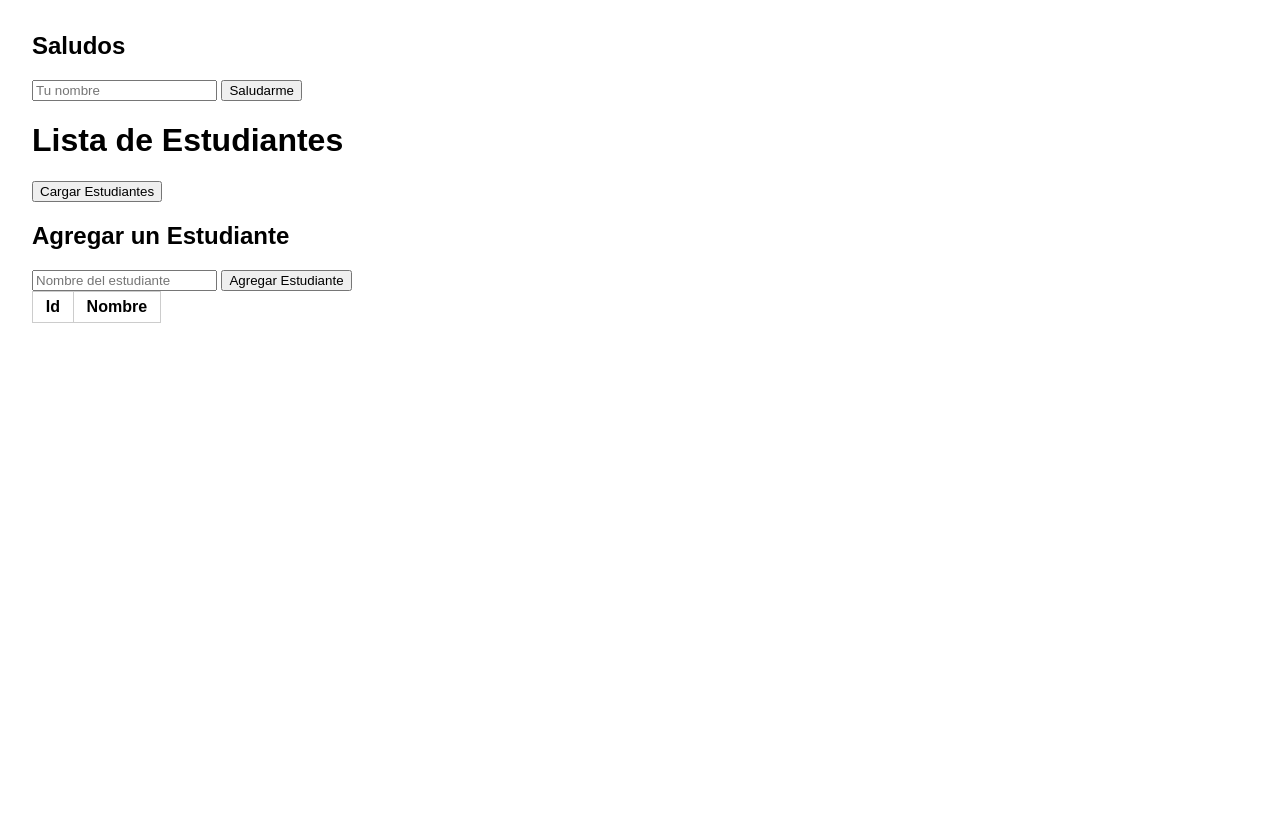
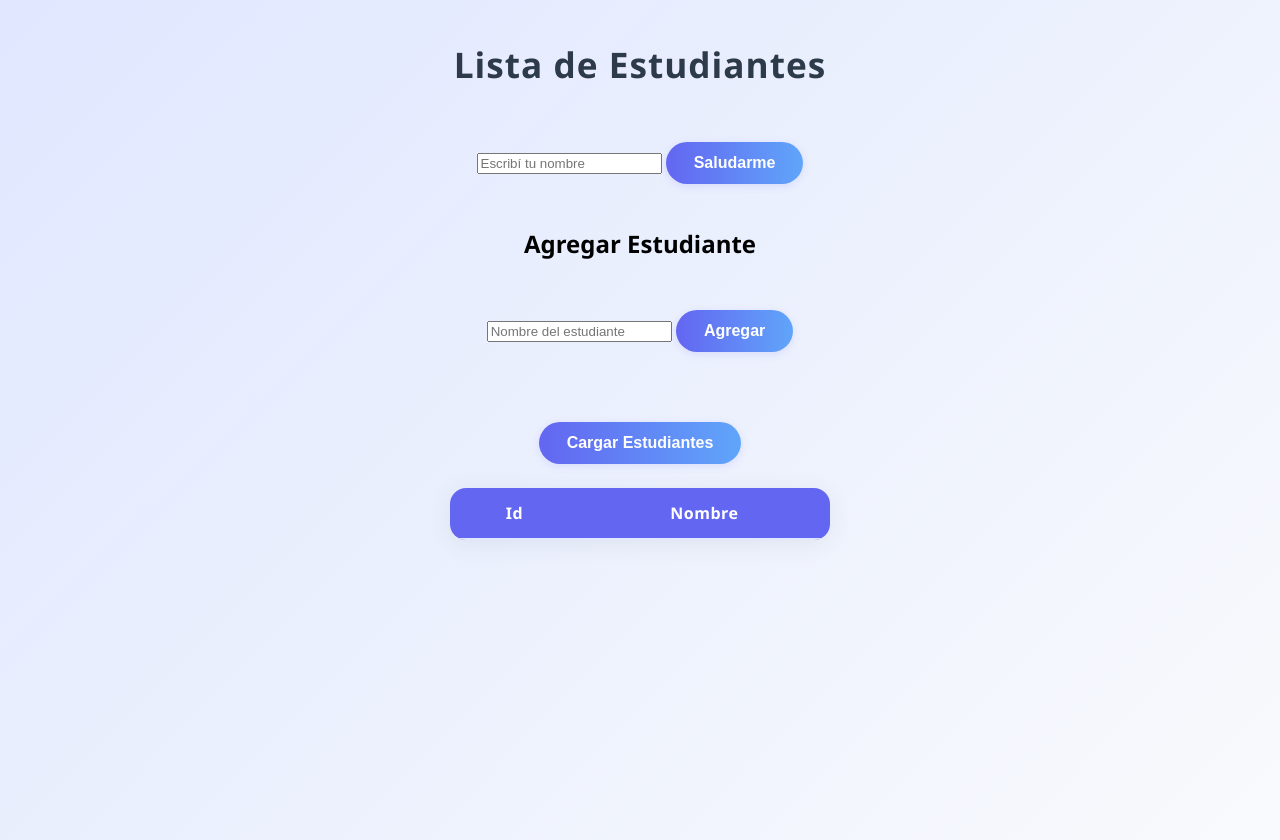
Before and after one commit to LFRTTI/utn-so-final-project-lucasferretti, a plain HTML site: page frontend/index.html in a window 1280 px wide. Before the commit the page ends 800 px from the top, so only its background shows below. Drawn offline with Linux system fonts and the light colour scheme.

Commit message:
Update index.html

```diff
--- a/frontend/index.html
+++ b/frontend/index.html
@@ -3,43 +3,33 @@
   <head>
     <meta charset="UTF-8" />
     <title>Estudiantes</title>
-    <style>
-      body { font-family: sans-serif; margin: 2rem; }
-      table, th, td { border: 1px solid #ccc; border-collapse: collapse; }
-      th, td       { padding: .4rem .8rem; text-align: left; }
-    </style>
+    <link rel="stylesheet" href="styles_modern.css">
+
   </head>
   <body>
+    <h1>Lista de Estudiantes</h1>
+    <div>
+    <input type="text" id="nameInput" placeholder="Escribí tu nombre" />
+    <button id="greetButton">Saludarme</button>
+    <p id="greetMessage"></p>
+    </div>
+    <h2>Agregar Estudiante</h2>
+    <form id="formAgregarEstudiante">
+      <input type="text" id="nuevoNombre" placeholder="Nombre del estudiante" required />
+      <button type="submit">Agregar</button>
+    </form>
+    <p id="mensajeAgregado"></p>
 
-    <h2>Saludos</h2>
-    <input id="nameInput" placeholder="Tu nombre" />
-    <button id="greetButton">Saludarme</button>
-    <p id="greetResult"></p>
-
-
-    <h1>Lista de Estudiantes</h1>
     <button id="loadButton">Cargar Estudiantes</button>
-
-
-    <h2>Agregar un Estudiante</h2>
-    <form id="addStudentForm">
-      <input
-        type="text"
-        id="studentName"
-        placeholder="Nombre del estudiante"
-        required
-      />
-      <button type="submit">Agregar Estudiante</button>
-    </form>
-
-
     <table id="studentsTable">
       <thead>
-        <tr><th>Id</th><th>Nombre</th></tr>
+        <tr>
+          <th>Id</th>
+          <th>Nombre</th>
+        </tr>
       </thead>
       <tbody></tbody>
     </table>
-
     <script src="script.js"></script>
   </body>
 </html>
```
